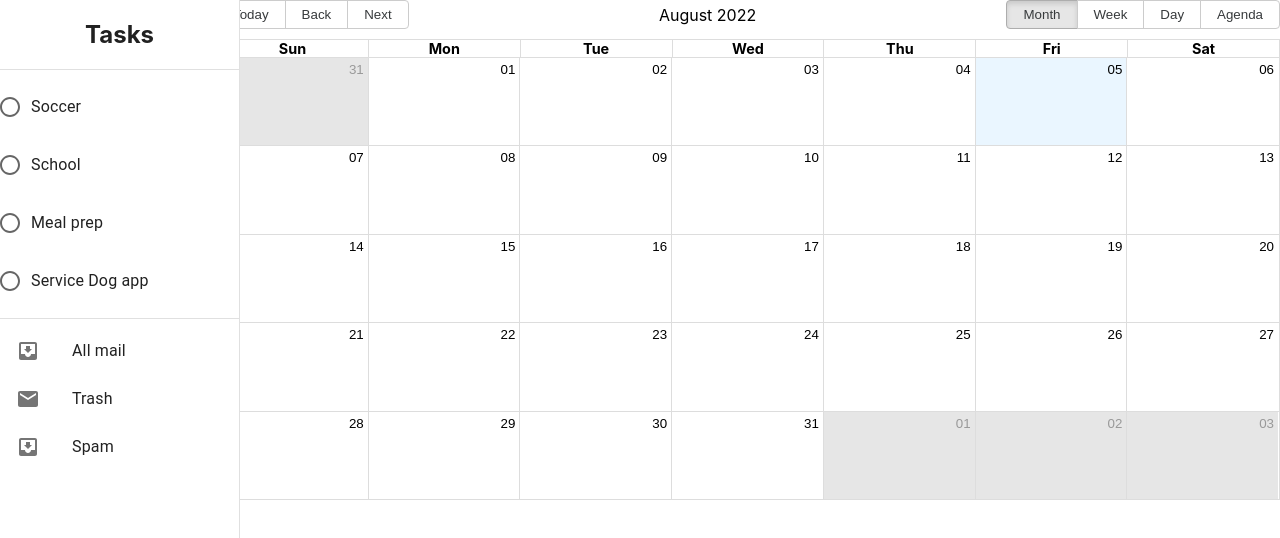
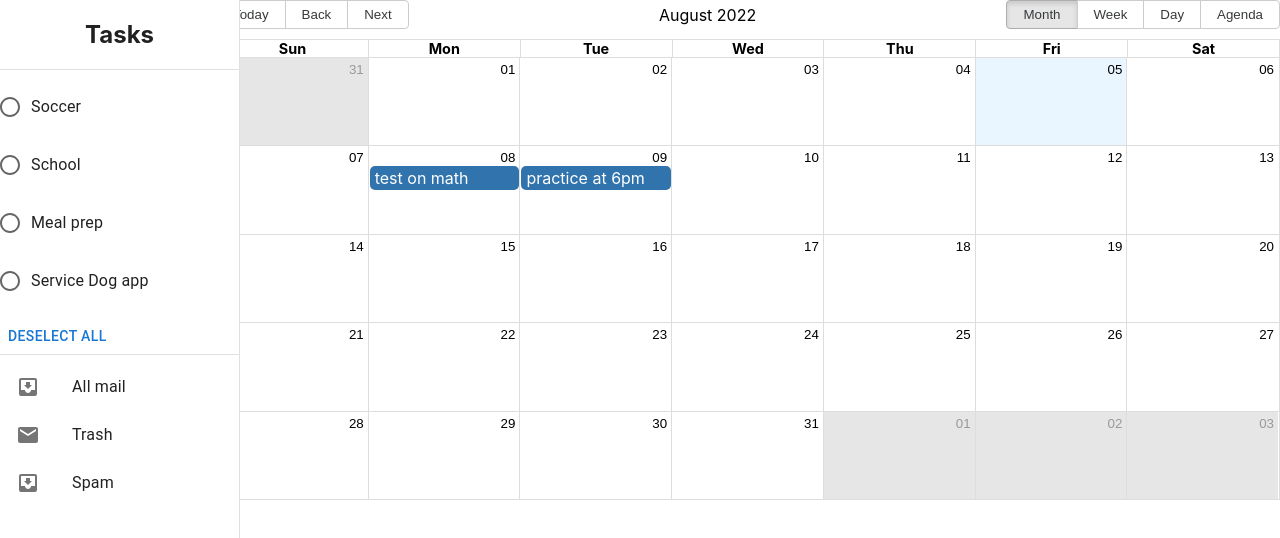
Before and after one commit to TaliSofiMato/CalendarX, a React (Create React App) app: page / in a window 1280 px wide. Shown: the top 538 px of the page. Built offline with nearby package versions, Linux system fonts and the light colour scheme.

Commit message:
added button and handle deselecting radio buttons

```diff
--- a/src/App.js
+++ b/src/App.js
@@ -26,19 +26,29 @@ const myEventsList = [
 const localizer = momentLocalizer(moment)
 const MyCalendar = props => {
   const [currentlySelected, setCurrentlySelected] = useState(null)
-
+  const handleDeselect = (e) => {
+    setCurrentlySelected(null)
+  }
   const handleSelect = (value) => {
     setCurrentlySelected(value)
   }
   return (
     <Grid container spacing={2} className='container'>
       <Grid item xs={2} className='sidebar'>
-        <Sidebar handleSelect={handleSelect}/>
+        <Sidebar
+        handleSelect={handleSelect}
+        handleDeselect={handleDeselect}
+        currentlySelected={currentlySelected}
+        />
       </Grid>
       <Grid item  xs={10} className='calendar'>
         <Calendar
           localizer={localizer}
-          events={myEventsList.filter(e => e.id === currentlySelected)}
+          events={
+            currentlySelected ?
+            myEventsList.filter(e => e.id === currentlySelected)
+            : myEventsList
+          }
           startAccessor="start"
           endAccessor="end"
           style={{ height: 500 }}
--- a/src/Sidebar.js
+++ b/src/Sidebar.js
@@ -13,6 +13,8 @@ import MailIcon from '@mui/icons-material/Mail';
 import { RadioGroup } from '@mui/material';
 import Radio from './Radio'
 import './Sidebar.css'
+import Button from '@mui/material/Button';
+
 const drawerWidth = 240;
 
 const Sidebar = (props) => {
@@ -29,6 +31,7 @@ const Sidebar = (props) => {
       <Divider />
       <RadioGroup
         name="radio-buttons-group"
+        value={props.currentlySelected}
       >
         <List>
           {['Soccer', 'School', 'Meal prep', 'Service Dog app'].map((text) => (
@@ -38,6 +41,7 @@ const Sidebar = (props) => {
           ))}
         </List>
       </RadioGroup>
+      <Button size="md" onClick={(props.handleDeselect)}>Deselect All</Button>
 
       <Divider />
       {/* radio<></> */}
```
